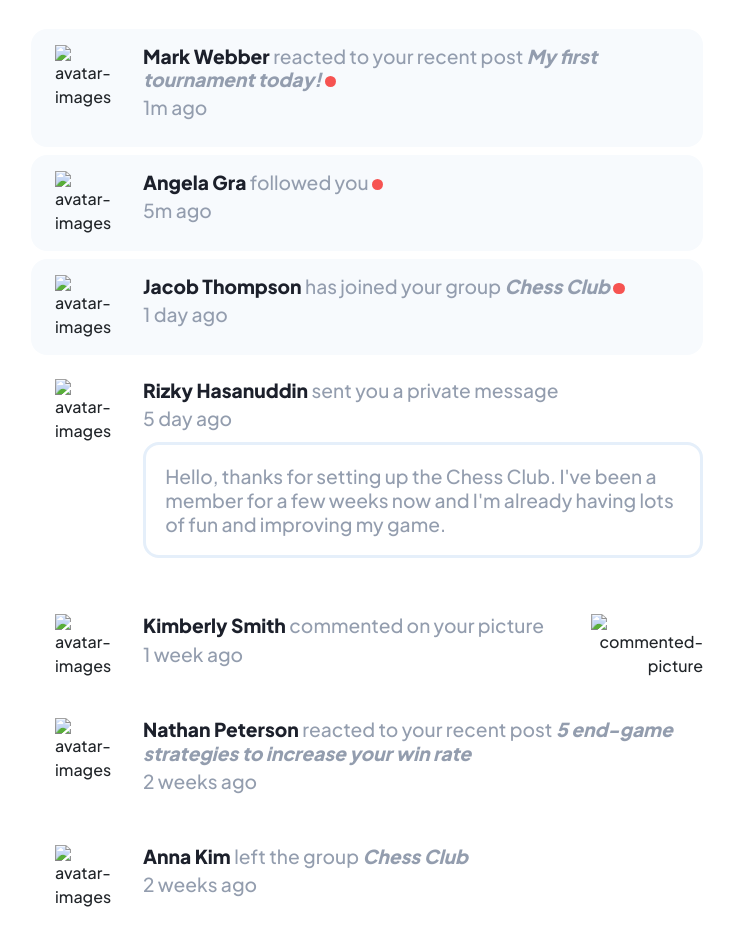
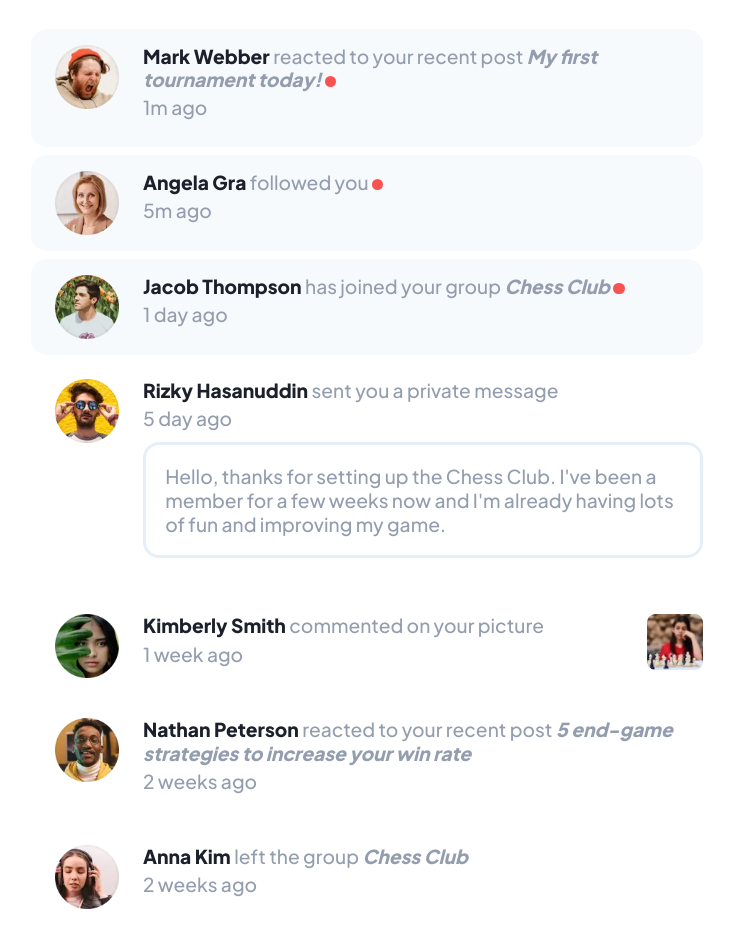
Before and after one commit to Jamorno/Notifications-page, a plain HTML site: page index.html in a window 1280 px wide. Shown: the part 135-1082 px from the top of the page, without its empty margins (273-1007 px from the left). Drawn offline with nearby package versions, Linux system fonts and the light colour scheme.

Commit message:
Update index.html

```diff
--- a/index.html
+++ b/index.html
@@ -45,7 +45,7 @@
       <!-- massage box Mark Webber-->
       <div class="row g-0 massage-box unread">
         <div class="col-lg-2 col-2">
-          <img class="avatar-images" src="assets/images/avatar-mark-webber.webp" alt="avatar-images">
+          <img class="avatar-images" src="images/avatar-mark-webber.webp" alt="avatar-images">
         </div>
         <div class="col-lg-10 col-10 content">
           <h3 class="name">Mark Webber
@@ -60,7 +60,7 @@
       <!-- massage box Angela Gray-->
       <div class="row g-0 massage-box unread">
         <div class="col-lg-2 col-2">
-          <img class="avatar-images" src="assets/images/avatar-angela-gray.webp" alt="avatar-images">
+          <img class="avatar-images" src="images/avatar-angela-gray.webp" alt="avatar-images">
         </div>
         <div class="col-lg-10 col-10 content">
           <h3 class="name">Angela Gra
@@ -74,7 +74,7 @@
       <!-- massage box Jacob Thompson-->
       <div class="row g-0 massage-box unread">
         <div class="col-lg-2 col-2">
-          <img class="avatar-images" src="assets/images/avatar-jacob-thompson.webp" alt="avatar-images">
+          <img class="avatar-images" src="images/avatar-jacob-thompson.webp" alt="avatar-images">
         </div>
         <div class="col-lg-10 col-10 content">
           <h3 class="name">Jacob Thompson
@@ -89,7 +89,7 @@
       <!-- massage box Rizky Hasanuddin private message-->
       <div class="row g-0 massage-box">
         <div class="col-lg-2 col-2">
-          <img class="avatar-images" src="assets/images/avatar-rizky-hasanuddin.webp" alt="avatar-images">
+          <img class="avatar-images" src="images/avatar-rizky-hasanuddin.webp" alt="avatar-images">
         </div>
         <div class="col-lg-10 col-10 content">
           <h3 class="name">Rizky Hasanuddin
@@ -106,7 +106,7 @@
       <!-- massage box Kimberly Smith commented-->
       <div class="row g-0 massage-box">
         <div class="col-lg-2 col-2">
-          <img class="avatar-images" src="assets/images/avatar-kimberly-smith.webp" alt="avatar-images">
+          <img class="avatar-images" src="images/avatar-kimberly-smith.webp" alt="avatar-images">
         </div>
         <div class="col-lg-8 col-8 content">
           <h3 class="name">Kimberly Smith
@@ -115,7 +115,7 @@
           <p class="time-text">1 week ago</p>
         </div>
         <div class="col-lg-2 col-2 text-end">
-          <img class="commented-picture" src="assets/images/image-chess.webp"
+          <img class="commented-picture" src="images/image-chess.webp"
           alt="commented-picture">
         </div>
 
@@ -124,7 +124,7 @@
       <!-- massage box Nathan Peterson-->
       <div class="row g-0 massage-box">
         <div class="col-lg-2 col-2">
-          <img class="avatar-images" src="assets/images/avatar-nathan-peterson.webp" alt="avatar-images">
+          <img class="avatar-images" src="images/avatar-nathan-peterson.webp" alt="avatar-images">
         </div>
         <div class="col-lg-10 col-10 content">
           <h3 class="name">Nathan Peterson
@@ -138,7 +138,7 @@
       <!-- massage box Anna Kim-->
       <div class="row g-0 massage-box">
         <div class="col-lg-2 col-2">
-          <img class="avatar-images" src="assets/images/avatar-anna-kim.webp" alt="avatar-images">
+          <img class="avatar-images" src="images/avatar-anna-kim.webp" alt="avatar-images">
         </div>
         <div class="col-lg-10 col-10 content">
           <h3 class="name">Anna Kim
```
